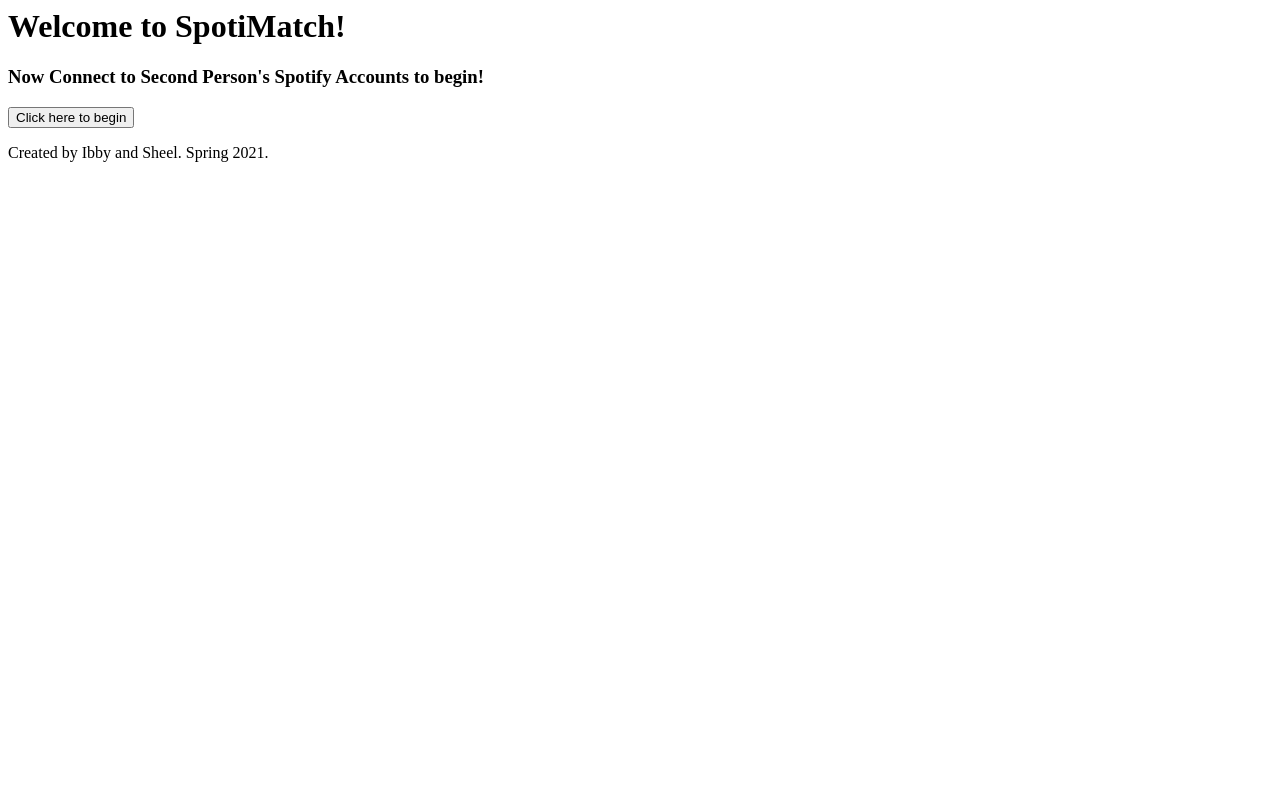
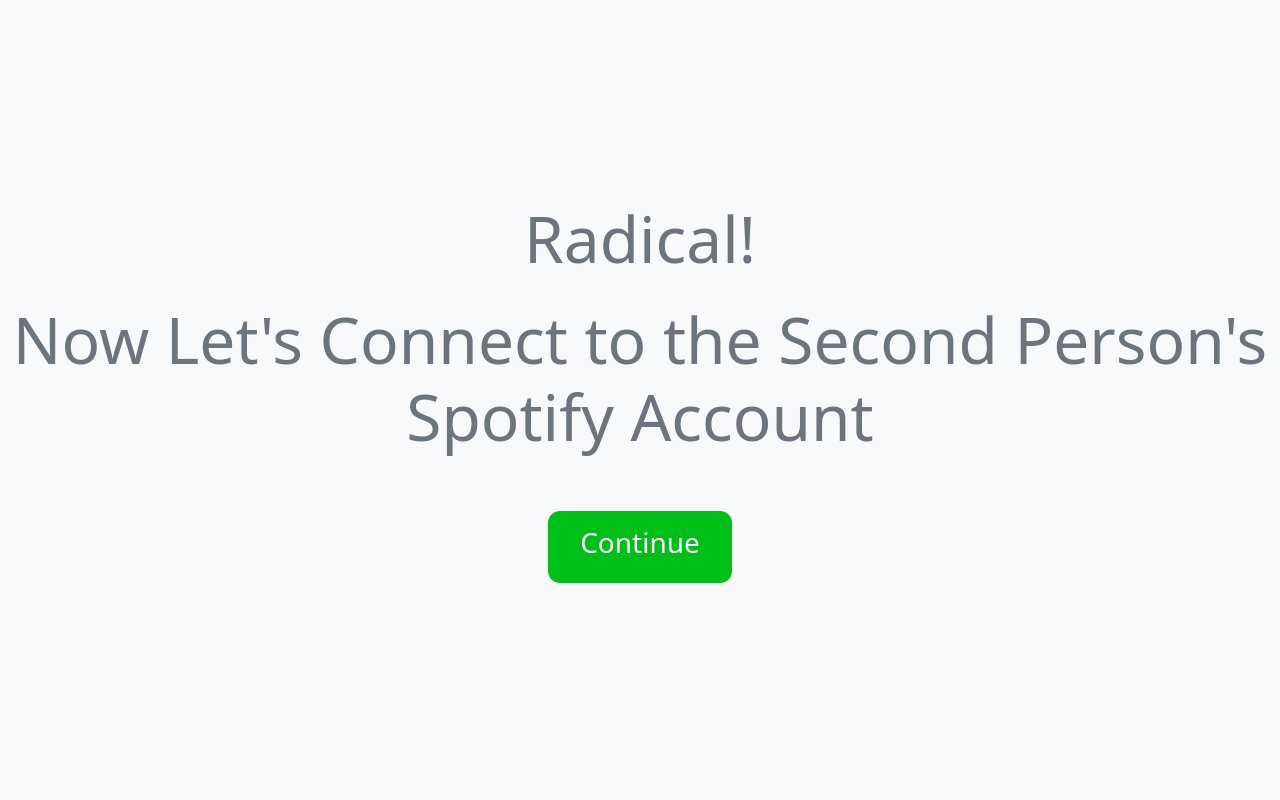
Before and after one commit to ibbykhazanchi/spotify-app, a Flask app: page /secondUser in a window 1280 px wide. Run offline with Flask 2, Linux system fonts and the light colour scheme.

Commit message:
huge updates brah

```diff
--- a/app.py
+++ b/app.py
@@ -45,7 +45,7 @@ def get_token():
 def logOut():
     try:
         # Remove the CACHE file (.cache-test) so that a new user can authorize.
-        os.remove("/Users/Sheel/Desktop/spotify-app/.cache")
+        os.remove("/Users/ibrahimkhajanchi/Desktop/spotify-app/.cache")
         session.clear()
     except OSError as e:
         print ("Error: %s - %s." % (e.filename, e.strerror))
@@ -57,7 +57,7 @@ def home():
 @app.route("/login")
 def login():
     global userOneGo
-    if(os.path.exists("/Users/Sheel/Desktop/spotify-app/.cache")):
+    if(os.path.exists("/Users/ibrahimkhajanchi/Desktop/spotify-app/.cache")):
         userOneGo = 0
         logOut()
     sp_oauth = create_spotify_oauth()
--- /dev/null
+++ b/static/styles/test.css
@@ -0,0 +1,34 @@
+.main {
+    display: flex;
+    flex-direction: column;
+    justify-content: center;
+    align-items: center;
+    list-style-position: inside;
+    text-align: center;
+    min-height: 100vh;
+}
+
+.btn-cool {
+    background-color: #00BF18;
+    border: none;
+    color: white;
+    border-radius: 12px;
+    padding: 15px 32px;
+    text-align: center;
+    text-decoration: none;
+    display: inline-block;
+    font-size: 16px;
+}
+
+.btn-cool:hover {
+    background-color: gray;
+}
+
+.card-photo {
+    width: 20px;
+}
+
+.profile-pic {
+    margin: auto;
+    display: block;
+}
--- a/templates/secondUser.html
+++ b/templates/secondUser.html
@@ -1,13 +1,19 @@
 <html>
     <head>
         <title>HackRU Spring 2021</title>
+        <link rel= "stylesheet" type= "text/css" href= "{{ url_for('static',filename='styles/test.css') }}">
+        <link href="https://cdn.jsdelivr.net/npm/bootstrap@5.0.2/dist/css/bootstrap.min.css" rel="stylesheet" integrity="sha384-EVSTQN3/azprG1Anm3QDgpJLIm9Nao0Yz1ztcQTwFspd3yD65VohhpuuCOmLASjC" crossorigin="anonymous">
     </head>
-    <body>
-        <h1>Welcome to SpotiMatch!</h1>
-        <h3> Now Connect to Second Person's Spotify Accounts to begin!</h3>
-        <form action="/login">
-            <input type="submit" value="Click here to begin">
-            </form>
-        <p>Created by Ibby and Sheel. Spring 2021.</p>
-    </body>
+
+    <div class=" main bg-light text-secondary">
+        <section class="welcome">
+            <body>
+                <h1 class = "display-3 mb-4"> Radical! </h1>
+                <h1 class = "display-3"> Now Let's Connect to the Second Person's Spotify Account</h1>
+                <form action="/login">
+                    <button type="submit" class="btn-cool mt-5" action="/login"> <h3> Continue </h3></button>
+                </form>
+            </body>
+        </section>
+    </div>
 </html>
```
Also changed, not shown: index.html (added, +24 -0 lines), static/styles/style.css (+0 -18 lines), templates/home.html (+30 -8 lines), templates/results.html (+43 -61 lines), readme.md, static/images/undraw_compose_music_ovo2.svg (added), test.html (added), wave.jpeg (added), 1 other file.
